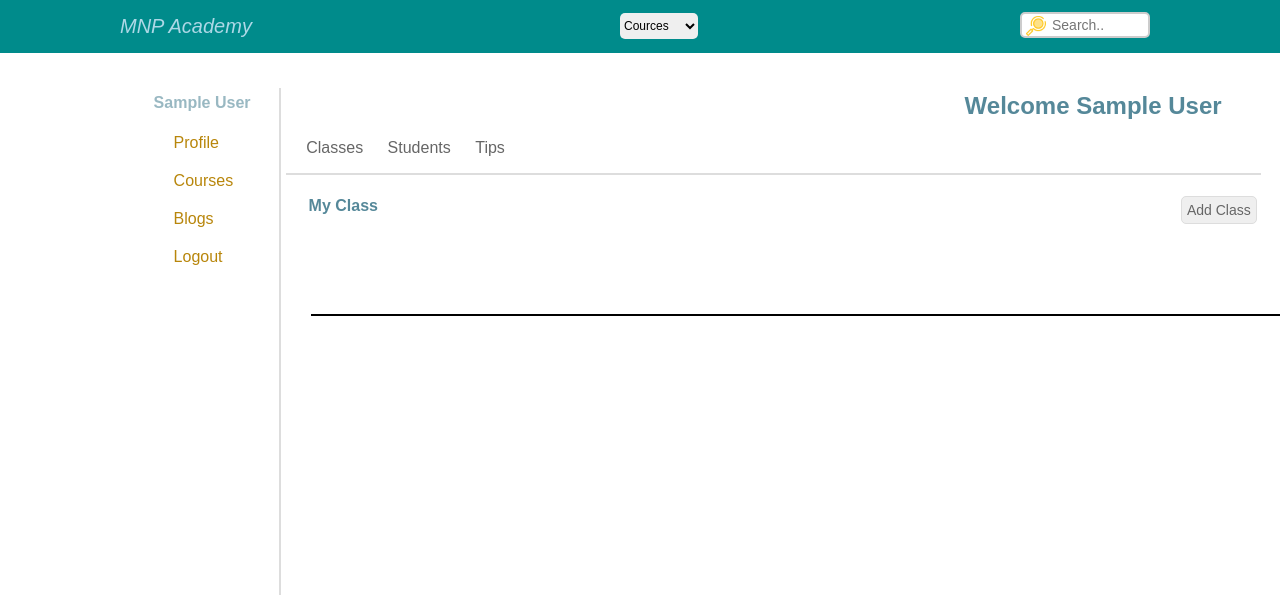
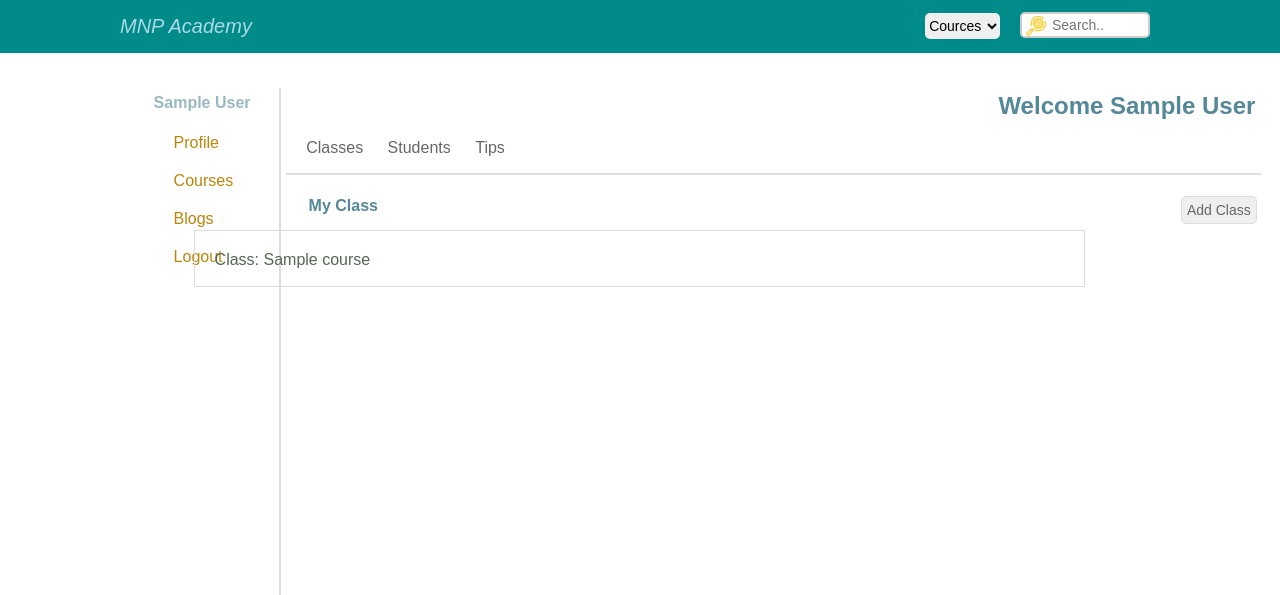
Before and after one commit to MasterS007/MNP-ACADEMY, a PHP site: page /instructor_view/dashboard.php in a window 1280 px wide. Shown: the top 595 px of the page. Run offline with PHP 8.4, Linux system fonts and the light colour scheme; the visitor is signed in with stand-in values (Sample User, id 1); tables that the repository leaves empty or names only in its code hold one stand-in row (values such as "Sample post").

Commit message:
dashboard modified

```diff
--- a/asset/all_designs/instructor_designs/dashboardDes.css
+++ b/asset/all_designs/instructor_designs/dashboardDes.css
@@ -188,18 +188,7 @@ h4.titleC {
     color: darkcyan;
 }
 
-.divclasses {
-    border: 1px solid black;
-    margin-left: 14%;
-    margin-top: 50px;
-}
-
-.divclasses h4 {
-    border: 1px solid black;
-}
-
-
-/* ul.myClass li {
+ul.myClass li {
     border: 1px solid #ddd;
     width: 80%;
     height: 35px;
@@ -220,9 +209,9 @@ ul.myClass :hover {
 
 ul.myClass li a:active {
     color: #585;
-} */
+}
 
-
+*/
 /*Footer*/
 
 footer {
@@ -231,6 +220,8 @@ footer {
     color: white;
 }
 
+
+/*
 @media screen and (max-width: 1327px) {
     .comboBox {
         margin-left: 600px;
@@ -288,4 +279,4 @@ footer {
         margin-left: 65%;
         font-size: 12px;
     }
-}
+} */
--- a/services/courseService.php
+++ b/services/courseService.php
@@ -53,6 +53,19 @@
 		return $row;
 	}
 
+	function getByCourseId($course_id){
+		$conn = dbConnection();
+
+		if(!$conn){
+			echo "DB connection error";
+		}
+
+		$sql = "select *  from all_courses where course_id={$course_id} ";
+		$result = mysqli_query($conn, $sql);
+		$row = mysqli_fetch_assoc($result);
+		return $row;
+	}
+
 //INSERT METHOD
 	// function insert($course){
 	// 	$conn = dbConnection();
--- a/services/instructor_service/course_instructorService.php
+++ b/services/instructor_service/course_instructorService.php
@@ -19,4 +19,25 @@ function insertIC($data)
     }
         mysqli_close($conn);
 }
+
+function getInsCourse($id)
+{
+
+    $conn = dbConnection();
+
+    if(!$conn){
+        echo "DB connection error";
+    }
+
+    $sql = "Select course_id from instructor_course Where instructor_id={$id}";
+    $result = mysqli_query($conn, $sql);
+	$courses = [];
+
+    while($row = mysqli_fetch_assoc($result)){
+        array_push($courses, $row);
+    }
+
+    return $courses;
+    mysqli_close($conn);
+}
 ?>
--- a/view/instructor_view/dashboard.php
+++ b/view/instructor_view/dashboard.php
@@ -1,7 +1,7 @@
 <?php
        session_start();
        require_once('../../services/courseService.php');
-
+       require_once('../../services/instructor_service/course_instructorService.php');
        if(!isset($_SESSION['username'])){
 
            header('location: ../login.php?error=invalid_request');
@@ -93,6 +93,20 @@
 
             <!-- <form method="POST"> -->
            <div id="divClasses" class="divclasses">
+           <ul class="myClass">
+                <?php
+                    $Cid=$_SESSION['userid'];
+                    $courseId=getInsCourse($Cid);
+                    for($i=0; $i<count($courseId); $i++)
+                    {
+                        $courseName =getByCourseId($courseId[$i]['course_id']);
+                        ?>
+                     <li><a href="../view/insideClass.php">Class: <?php echo $courseName['course_name']; ?></a></li><br>
+
+                    <?php
+                    }
+                    ?>
+               </ul>
 
            </div>
            <!-- </form> -->
```
